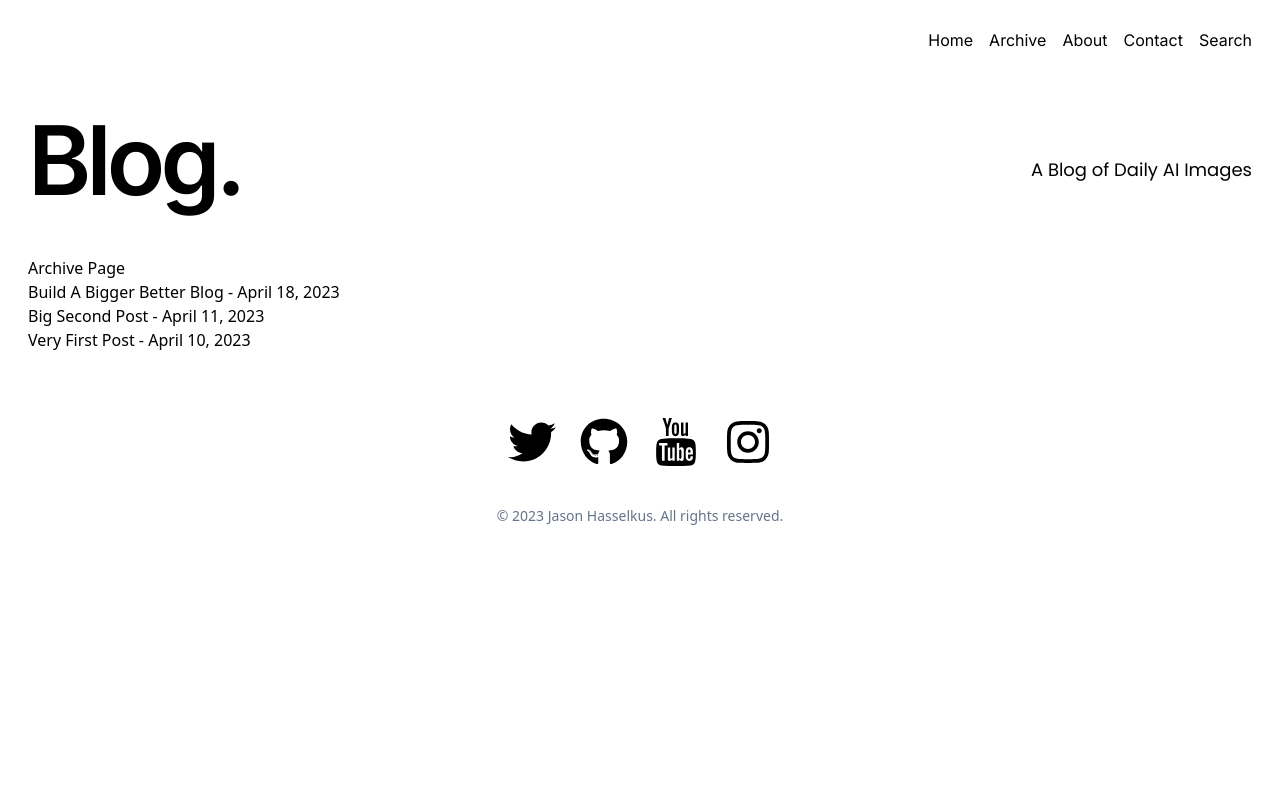
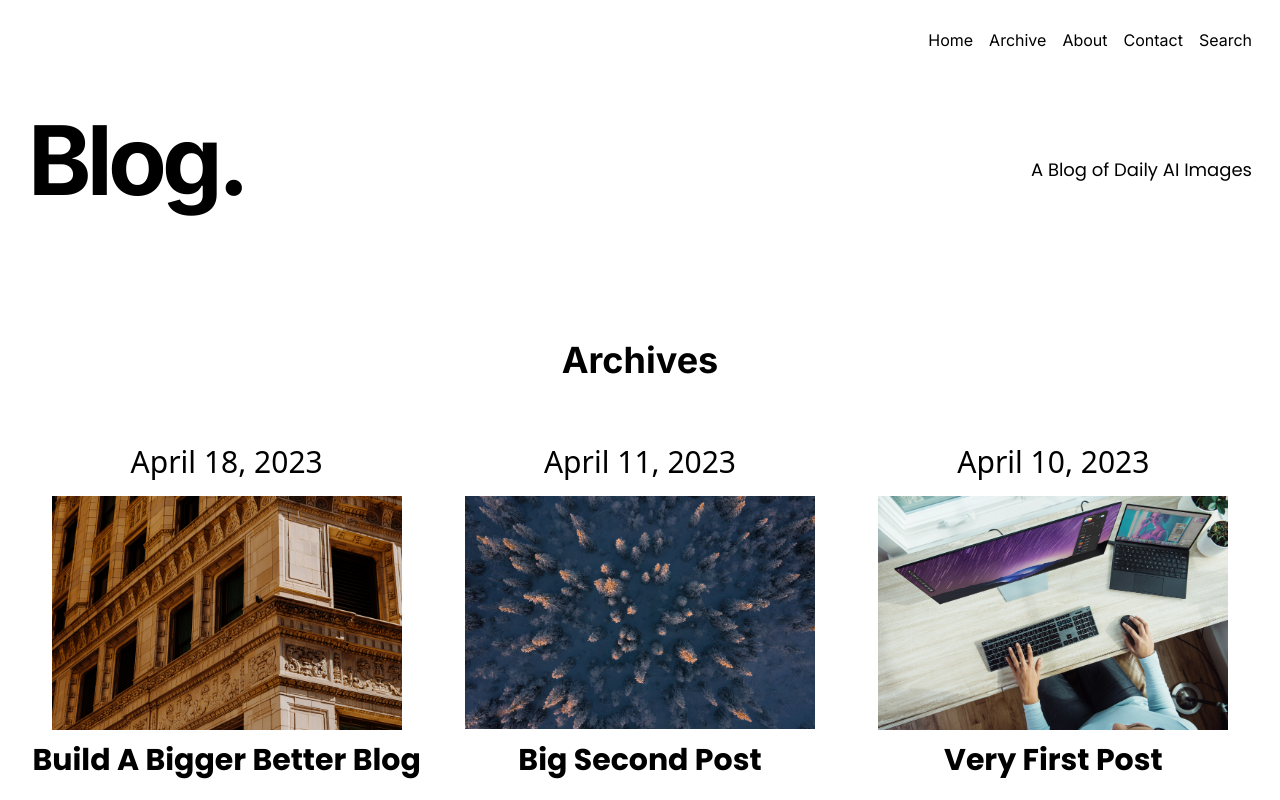
Before and after one commit to jasonhas/next-markdown-blog, a Next.js app: page /archive in a window 1280 px wide. Shown: the top 800 px of the page. Built offline with nearby package versions, Linux system fonts and the light colour scheme.

Commit message:
Style Changes

```diff
--- /dev/null
+++ b/app/about/page.tsx
@@ -0,0 +1,15 @@
+import { Inter } from "next/font/google"
+import clsx from "clsx"
+
+const inter = Inter({
+    subsets: ['latin']
+})
+const About = () => {
+    return (
+        <section className="max-w-7xl mx-auto mt-28 md:mt-0 px-7">
+            <h1 className={clsx("text-4xl py-5 text-center",inter.className)}>About Me</h1>
+        </section>
+    )
+}
+
+export default About
--- a/app/archive/page.tsx
+++ b/app/archive/page.tsx
@@ -1,17 +1,49 @@
 import { getSortedPostsData } from '@/lib/posts'
+import Image from 'next/image'
+import Link from 'next/link'
+import { Poppins, Inter } from 'next/font/google'
+import clsx from 'clsx'
+
+const inter = Inter({ subsets:['latin']})
+const poppins = Poppins({
+    weight: ['700'],
+    subsets: ['latin'],
+})
+
+export const metadata = {
+    title: "My AI Image Archive",
+    openGraph: {
+      title: 'AI Image Daily Archive',
+      description: 'Archive for AI Daily Image',
+      url: 'https://nextjs.org',
+      siteName: 'Next.js',
+      images: [
+        {
+          url: 'https://nextjs.org/og.png',
+          width: 800,
+          height: 600,
+        },
+      ],
+      locale: 'en-US',
+      type: 'website',
+    },
+};
 
 const Archive = () => {
     const Posts = getSortedPostsData()
 
     return (
-        <section className="max-w-7xl mx-auto px-7">
-        <h2>Archive Page</h2>
-        <ul>
-            {Posts.map(item => (
-                <li key={item.id}>
-                    <a href={`/posts/${item.id}`}>{item.title}</a> - {item.date} </li>
-            ))}
-        </ul>
+        <section className="max-w-7xl mx-auto px-7 mt-28">
+        <h2 className={clsx('text-center font-bold text-4xl py-5',inter.className)}>Archives</h2>
+        <div className='py-4 grid md:grid-cols-3 gap-4'>
+        {Posts.map(post=> (
+            <div className="grid grid-cols-1 text-center py-7 justify-self-center">
+                <div className='font-light text-2xl md:text-3xl text-center pb-4'>{post.date}</div>
+                <Image src={post.image} alt="thumbnail" width={350} height={350} className='m-auto'/>
+                <h4 className='mt-3'><Link href={`/posts/${post.id}`} className={clsx("hover:text-blue-500 text-3xl",poppins.className, poppins.style)}>{post.title}</Link></h4>
+            </div>
+        ))}
+        </div>
         </section>
 
     )
--- a/app/components/Navbar.tsx
+++ b/app/components/Navbar.tsx
@@ -51,6 +51,7 @@ const Navbar = () => {
                         <h4 className={clsx(poppin.className, ' text-center md:text-left text-lg mt-5 md:pl-8')}>A Blog of Daily AI Images</h4>
                     </div>
                 </div>
+                {/* Mobile */}
                 <div className='lg:hidden shadow-md w-full fixed top-0 left-0'>
                     <div className='md:flex items-center bg-white md:px-10 py-4'>
                         <div className='font-bold text-4xl cursor-pointer flex items-center px-7'>
@@ -59,7 +60,7 @@ const Navbar = () => {
                         <div className='text-3xl absolute right-8 top-6 cursor-pointer md:hidden' onClick={()=>setOpen(!open)}>
                             {button}
                         </div>
-                        <ul className={`md:flex md:items-center md:pb-0 pb-12 absolute md:static bg-white md:z-auto z-[-1] left-0 w-full md:w-auto md:pl-0 pl-9 transition-all duration-500 ease-in ${open ? 'top-15 opacity-100':'top-[-490px'} md:opacity-100 opacity-0`}>
+                        <ul className={`md:flex md:items-center md:pb-0 pb-12 absolute md:static bg-white md:z-auto z-[-1] left-0 w-full md:w-auto md:pl-0 pl-9 transition-all duration-500 ease-in ${open ? 'top-15 opacity-100':'top-[-490px]'} md:opacity-100 opacity-0`}>
                             {
                                 Links.map((Link)=>(
                                     <li key={Link.name} className='md:ml-8 text-xl md:my-0 my-7'>
--- a/app/components/Posts.tsx
+++ b/app/components/Posts.tsx
@@ -15,7 +15,7 @@ function Posts() {
     const recentPosts = getPreviousTwoPosts()
 
   return (
-    <div className="pt-[100px] md:p-0">
+    <div className="mt-28 md:mt-0 md:p-0">
       {postOne.map(first => (
       <section>
         <div>
@@ -39,7 +39,7 @@ function Posts() {
 
        ))}
       <section>
-        <h2 className={clsx("text-bold text-4xl py-5", inter.className)}>Recent Posts</h2>
+        <h2 className={clsx("text-4xl py-5", inter.className)}>Recent Posts</h2>
         <div className="flex flex-col md:flex-row gap-8">
           {recentPosts.map(post =>(
             <div>
--- /dev/null
+++ b/app/contact/page.tsx
@@ -0,0 +1,37 @@
+import { Inter } from "next/font/google"
+import clsx from "clsx"
+
+const inter = Inter({
+    subsets: ['latin']
+})
+
+export const metadata = {
+    title: "Contact Me",
+    description: "Contact Me if you would like about AI Images and my prompts",
+    openGraph: {
+      title: 'Next.js',
+      description: 'The React Framework for the Web',
+      url: 'https://nextjs.org',
+      siteName: 'Next.js',
+      images: [
+        {
+          url: 'https://nextjs.org/og.png',
+          width: 800,
+          height: 600,
+        },
+      ],
+      locale: 'en-US',
+      type: 'website',
+    },
+  };
+
+const Contact = () => {
+    return (
+        <section className="mt-28 md:mt-0 max-w-7xl mx-auto px-7">
+            <h2 className={clsx("text-4xl py-5 text-center",inter.className)}>Contact me</h2>
+            <p>There should probably be a form here.</p>
+        </section>
+    )
+}
+
+export default Contact
--- a/app/not-found.tsx
+++ b/app/not-found.tsx
@@ -1,7 +1,7 @@
 export default function NotFound() {
     return (
         <main>
-        <section className="mx-auto max-w-7xl p-7 text-center">
+        <section className="mx-auto max-w-7xl p-7 text-center mt-28">
         <h2>Not Found</h2>
         <p>Sorry About That!</p>
         </section>
--- a/app/posts/[postId]/not-found.tsx
+++ b/app/posts/[postId]/not-found.tsx
@@ -1,6 +1,6 @@
 export default function NotFound() {
     return (
-        <div>
+        <div className="max-w-7xl mx-auto mt-28">
             <h2 className="text-7xl text-center py-5">Shazam!</h2>
             <p className="text-center">Sorry what you are looking for can't be found. Perhaps it's a unicorn <strong>(which we feel really do exist)</strong>, but you won't find it here.</p>
         </div>
--- a/app/posts/[postId]/page.tsx
+++ b/app/posts/[postId]/page.tsx
@@ -42,7 +42,7 @@ export default async function Post({ params }: { params: { postId: string}}) {
     const pubDate = getFormattedDate(date)
 
     return (
-        <main>
+        <main className="mt-28 md:mt-0">
             <div className="mx-auto max-w-7xl p-7">
                 <Image
                 src={image}
```
